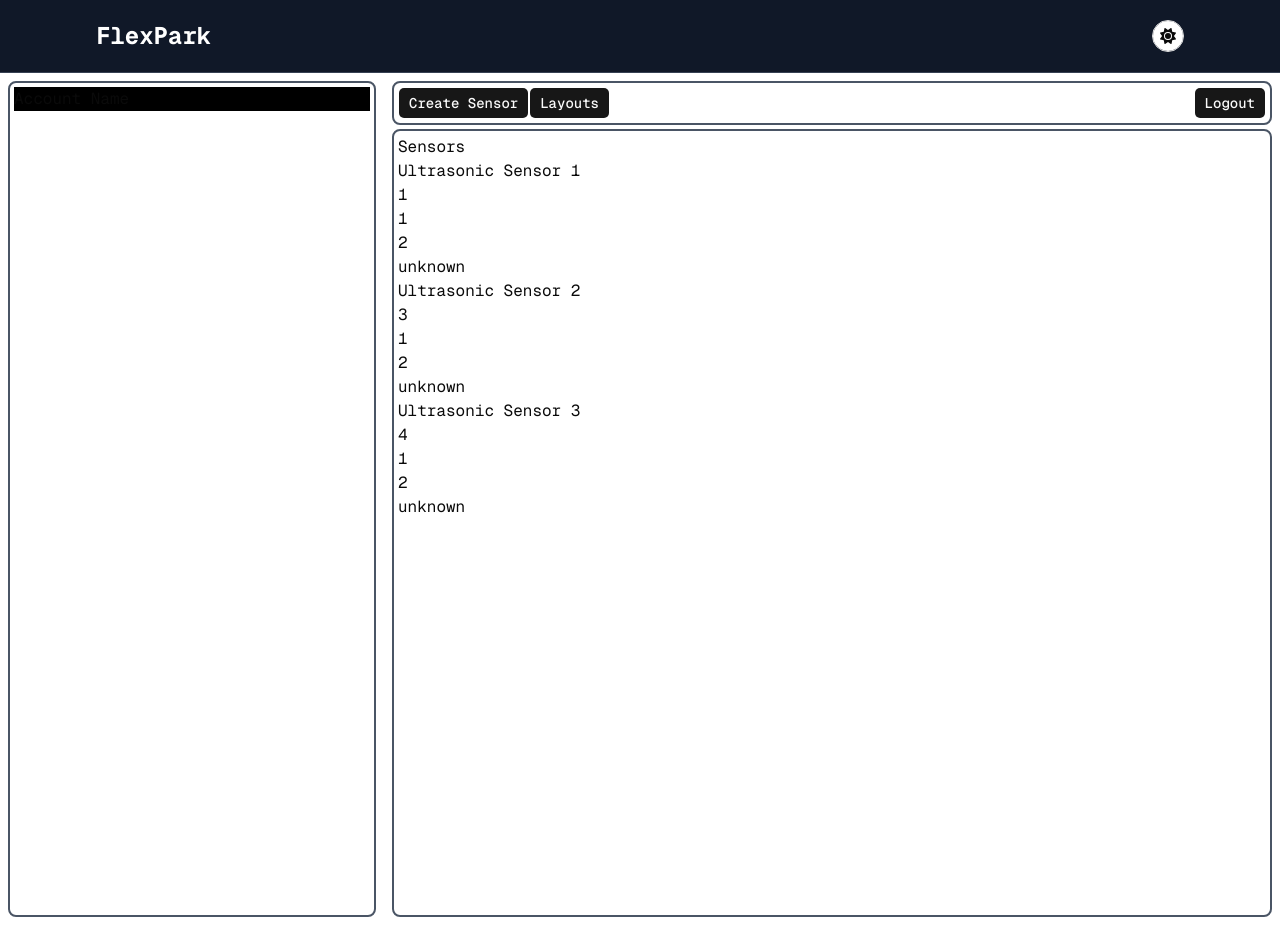
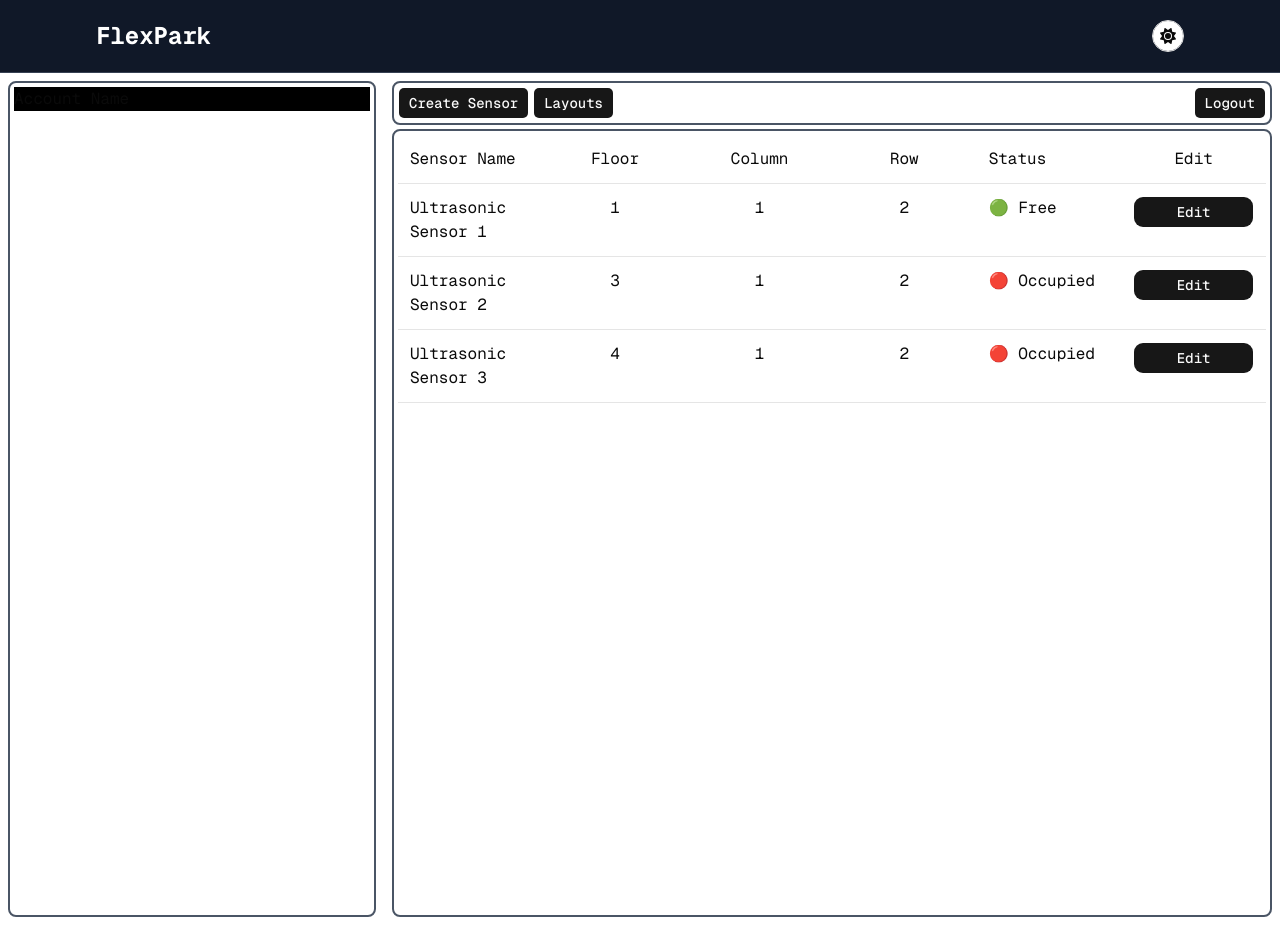
Before and after one commit to YurinotYaoi/iot-parking-web, a Next.js app: page /dashboard in a window 1280 px wide. Built offline with nearby package versions, Linux system fonts and the light colour scheme; no server answers.

Commit message:
Updated Sensor List UI

```diff
--- a/app/dashboard/page.tsx
+++ b/app/dashboard/page.tsx
@@ -31,7 +31,7 @@ export default function DashboardScreen() {
         <div className="w-[70%] p-2 flex flex-col">
           <div className="h-fit w-full flex border-2 border-gray-600 rounded-md p-1 mb-1 justify-between">
             <div>
-            <Button className="rounded-sm">
+            <Button className="rounded-sm mr-1">
               Create Sensor</Button>
             <Button className="rounded-sm">
               Layouts</Button>
--- a/components/SensorList.tsx
+++ b/components/SensorList.tsx
@@ -1,19 +1,33 @@
 import { DEFAULT_SENSORS, Sensor } from "@/models/sensor.model";
+import { Button } from "./ui/button";
 
 export default function SensorList() {
   const sensors: Sensor[] = DEFAULT_SENSORS
 
   return (
     <div>
-      <h1>Sensors</h1>
+        <div className="grid grid-cols-6 border-b">
+          <div className="p-3">Sensor Name</div>
+          <div className="p-3 text-center">Floor</div>
+          <div className="p-3 text-center">Column</div>
+          <div className="p-3 text-center">Row</div>
+          <div className="p-3">Status</div>
+          <div className="p-3 text-center">Edit</div>
+        </div>
+      {sensors.map((sensor: Sensor) => (
+        <div key={sensor.id} className="grid grid-cols-6 border-b">
+          <h3 className="p-3">{sensor.name}</h3>
+          <p className="p-3 text-center">{sensor.floor}</p>
+          <p className="p-3 text-center">{sensor.row}</p>
+          <p className="p-3 text-center">{sensor.column}</p>
 
-      {sensors.map((sensor: Sensor) => (
-        <div key={sensor.id}>
-          <h3>{sensor.name}</h3>
-          <p>{sensor.floor}</p>
-          <p>{sensor.row}</p>
-          <p>{sensor.column}</p>
-          <p>{sensor.status}</p>
+          <div className="p-3">
+            {sensor.status === "free"
+              ? "🟢 Free"
+              : "🔴 Occupied"}
+          </div>
+
+          <div className="p-3 flex justify-center"><Button className="w-full">Edit</Button></div>
         </div>
       ))}
     </div>
--- a/models/sensor.model.ts
+++ b/models/sensor.model.ts
@@ -14,7 +14,7 @@ export const DEFAULT_SENSORS: Sensor[] = [
     row: 1,
     column: 2,
     floor: 1,
-    status: "unknown",
+    status: "free",
   },
   {
     id: "S2",
```
